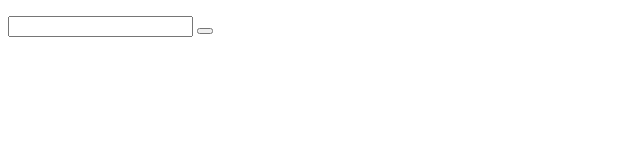
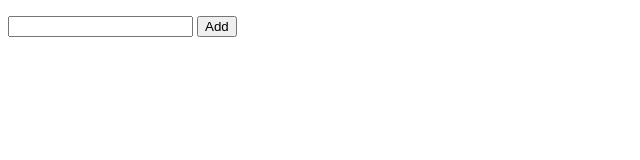
Before and after one commit to MuntasirTonmoy/todolist-html-css-typescript, a website: page index.html in a window 1280 px wide. Shown: the full height of the page, 0-640 px from the left. Drawn offline with Linux system fonts and the light colour scheme.

Commit message:
typescript added

```diff
--- a/index.html
+++ b/index.html
@@ -16,7 +16,7 @@
     <ul class="list"></ul>
     <form class="new-task">
       <input type="text" class="task-title" />
-      <button type="submit"></button>
+      <button type="submit">Add</button>
     </form>
   </body>
 </html>
```
Also changed, not shown: package.json (added, +23 -0 lines), 1 other file.
